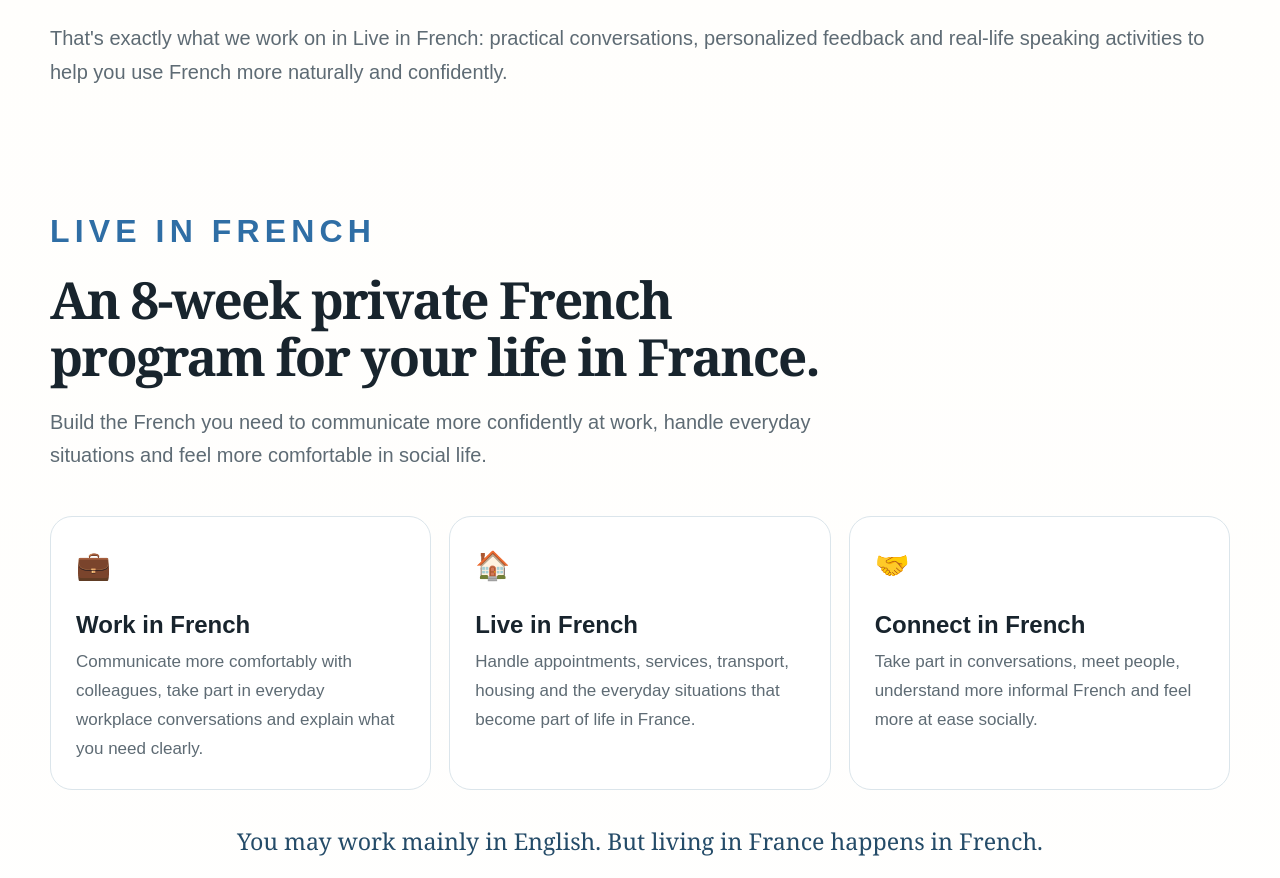
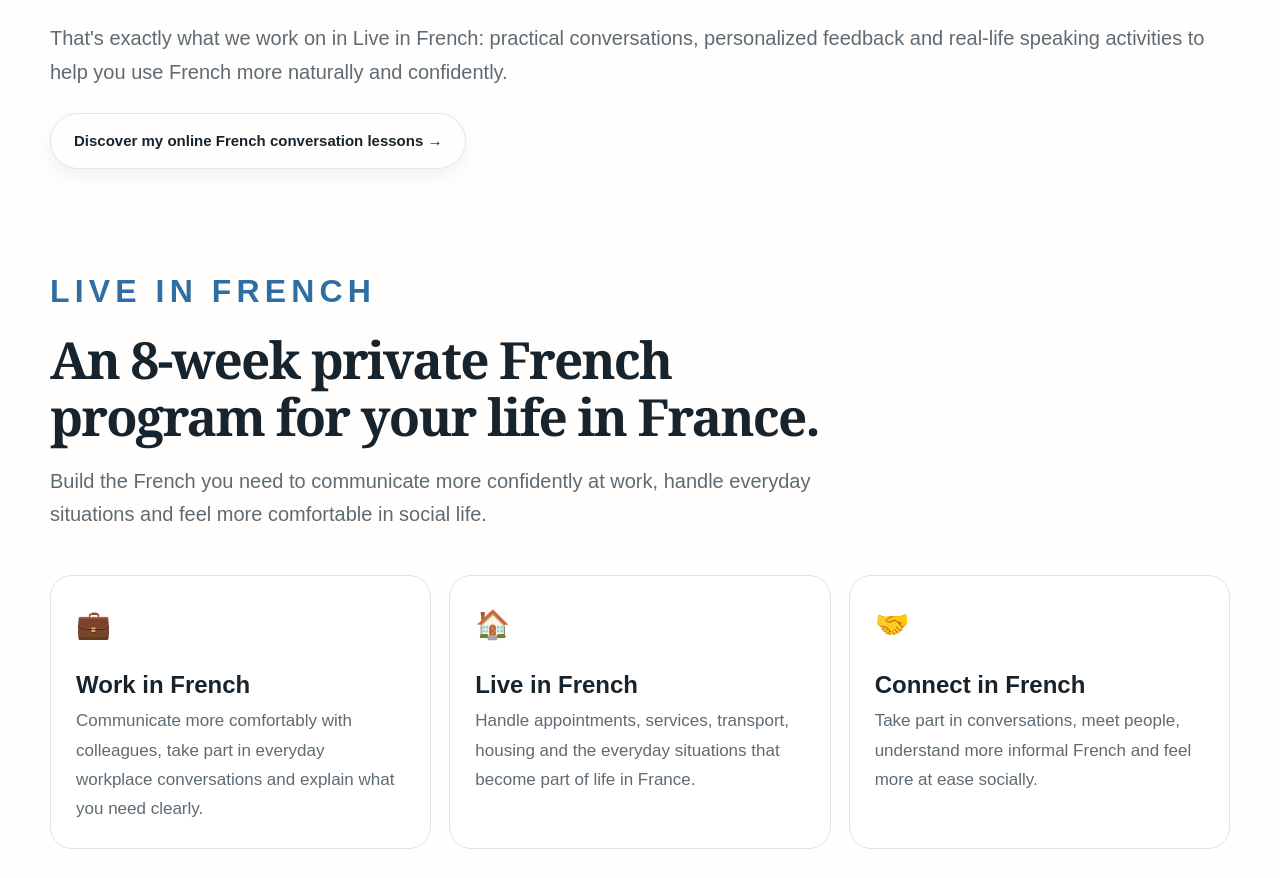
Before and after one commit to bigben35/frenchwithjo, a plain HTML site: page index.html in a window 1280 px wide. Shown: the part 1788-2666 px from the top of the page. Drawn offline with Linux system fonts and the light colour scheme.

Commit message:
conversation page changes

```diff
--- a/index.html
+++ b/index.html
@@ -137,7 +137,15 @@
         That's exactly what we work on in Live in French: practical conversations, personalized feedback and real-life speaking activities to help you use French more naturally and confidently.
       </p>
     </div>
+    <div style="margin-top: 24px;">
+  <a href="/french-conversation-lessons/" class="btn ghost">
+    Discover my online French conversation lessons →
+  </a>
+</div>
   </div>
+
+
+
 </section>
 
 
```
Also changed, not shown: french-conversation-lessons/index.html (+3 -0 lines).
